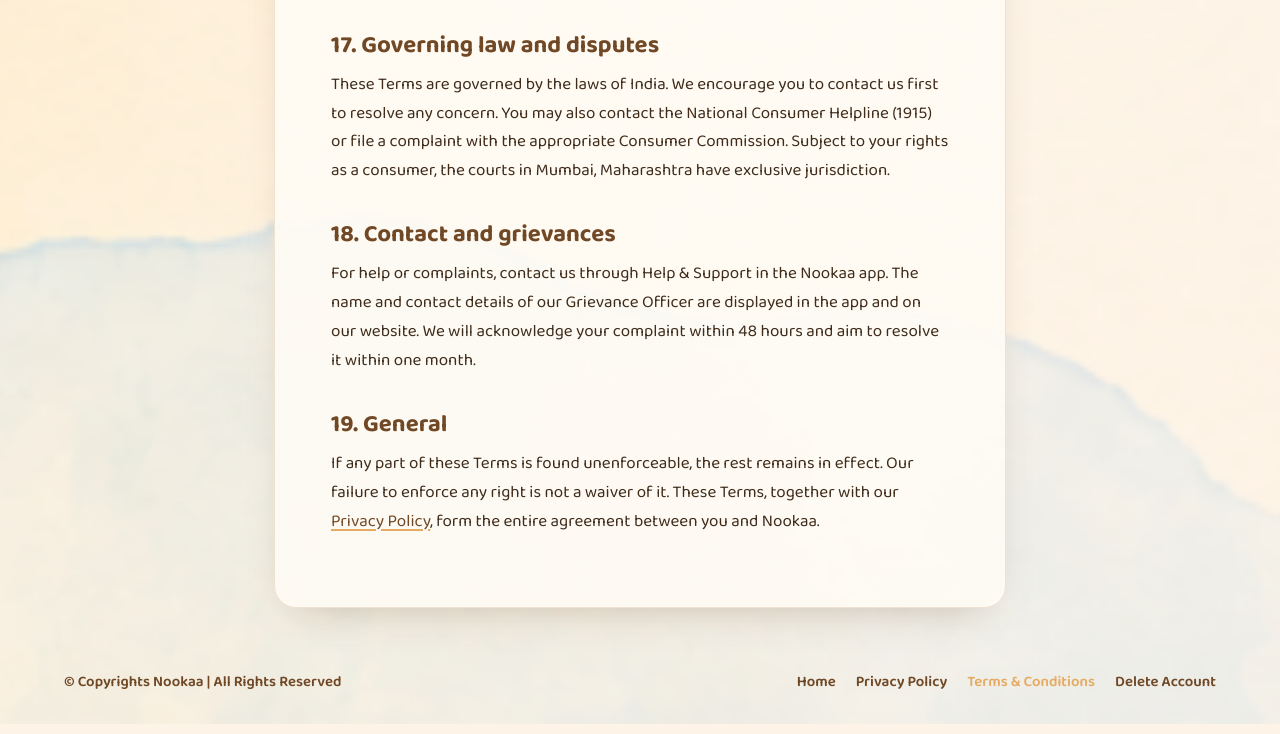
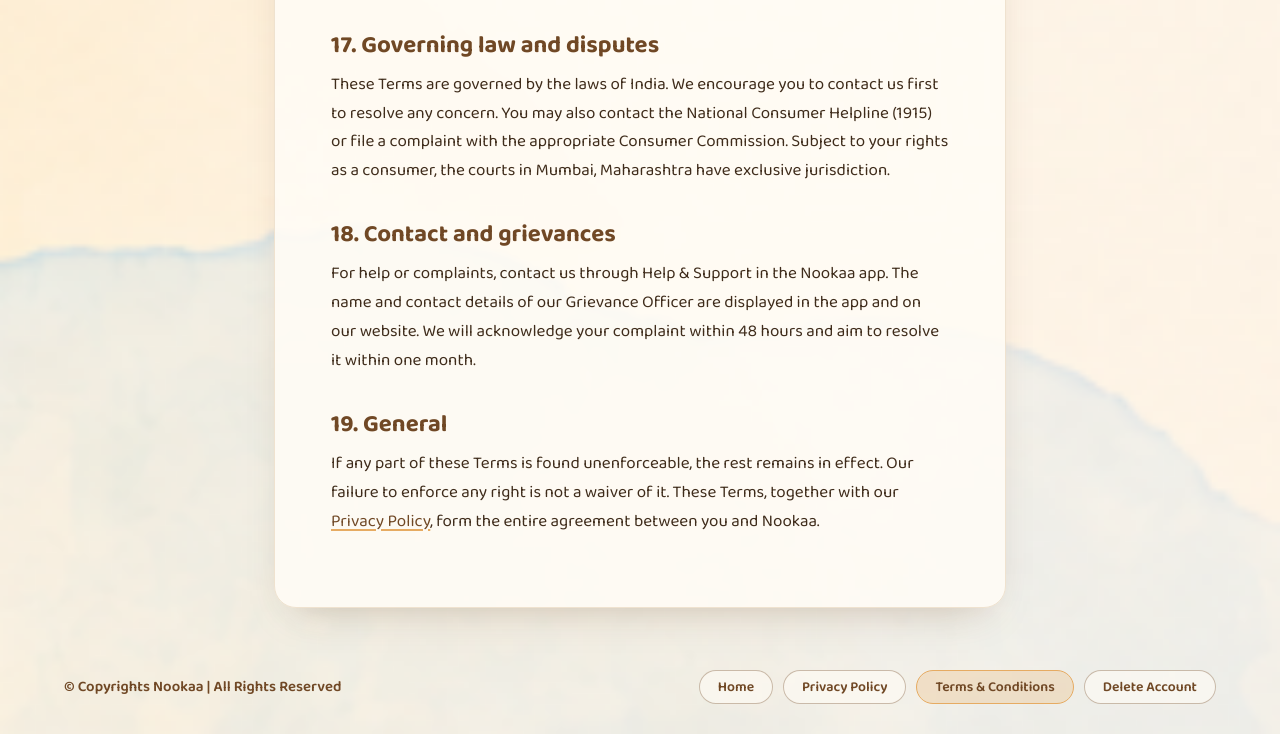
Before and after one commit to Piyushgeek-gupta/ComingSoon, a website: page public/terms.html in a window 1280 px wide. Shown: the part 4820-5554 px from the top of the page. Drawn offline with Linux system fonts and the light colour scheme.

Commit message:
fix: footer aligned properly

```diff
--- a/public/legal.css
+++ b/public/legal.css
@@ -94,19 +94,8 @@
 }
 .legal__toc li { margin-bottom: 4px; break-inside: avoid; }
 
-/* Footer links */
-.site-footer__links { display: flex; gap: 20px; }
-.site-footer__links a {
-  font-size: 15px;
-  font-weight: 600;
-  color: var(--brown);
-}
-.site-footer__links a:hover,
-.site-footer__links a[aria-current="page"] { color: var(--orange); }
-
 @media (max-width: 640px) {
   .legal { padding-top: 16px; }
   .legal__card { font-size: 16px; }
   .legal__toc ol { columns: 1; }
-  .site-footer__links { justify-content: center; }
 }
--- a/public/style.css
+++ b/public/style.css
@@ -327,7 +327,46 @@ a { text-decoration: none; color: inherit; }
   display: flex;
   align-items: center;
   justify-content: space-between;
-  gap: 16px;
+  gap: 16px 24px;
+  flex-wrap: wrap;
+}
+
+/* Legal links: soft pill buttons */
+.site-footer__links {
+  display: flex;
+  flex-wrap: wrap;
+  align-items: center;
+  gap: 10px;
+}
+.site-footer__links a {
+  display: inline-flex;
+  align-items: center;
+  padding: 8px 18px;
+  border: 1.5px solid rgba(112, 72, 37, 0.35);
+  border-radius: var(--radius-pill);
+  background: rgba(255, 252, 246, 0.6);
+  color: var(--brown);
+  font-size: 14px;
+  font-weight: 600;
+  line-height: 1.2;
+  transition: background-color 0.2s ease, color 0.2s ease,
+              border-color 0.2s ease, transform 0.2s ease, box-shadow 0.2s ease;
+}
+.site-footer__links a:hover,
+.site-footer__links a:focus-visible {
+  background: var(--brown);
+  border-color: var(--brown);
+  color: #f7efe6;
+  transform: translateY(-2px);
+  box-shadow: 0 10px 18px -12px rgba(112, 72, 37, 0.6);
+}
+.site-footer__links a[aria-current="page"] {
+  background: rgba(230, 171, 98, 0.25);
+  border-color: var(--orange);
+}
+.site-footer__links a[aria-current="page"]:hover {
+  background: var(--brown);
+  border-color: var(--brown);
 }
 .site-footer__copy {
   margin: 0;
@@ -507,6 +546,7 @@ a { text-decoration: none; color: inherit; }
     text-align: center;
     padding-bottom: 26px;
   }
+  .site-footer__links { justify-content: center; }
 
   .mascot { width: min(88%, 380px); }
 
```
Also changed, not shown: 1 other file.
